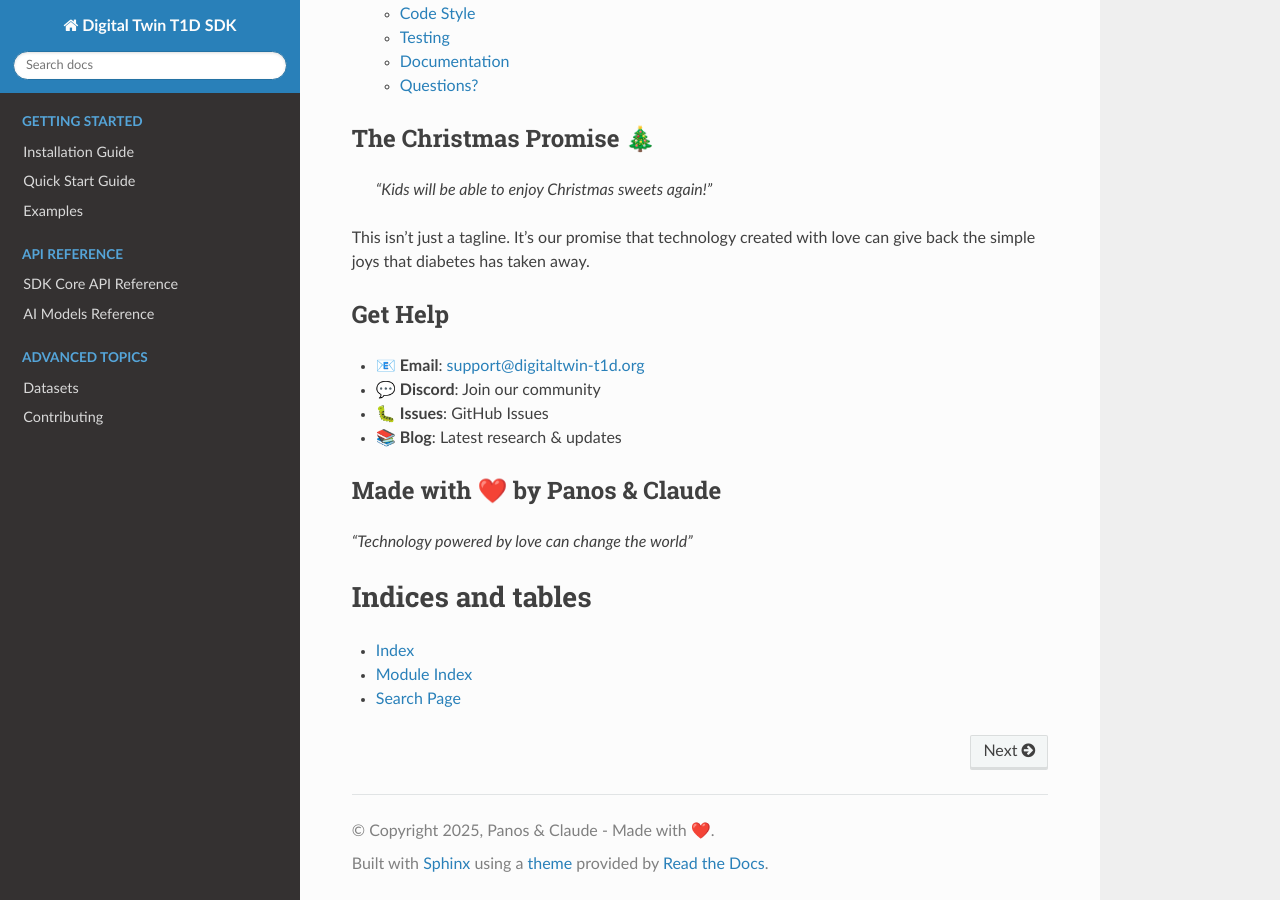
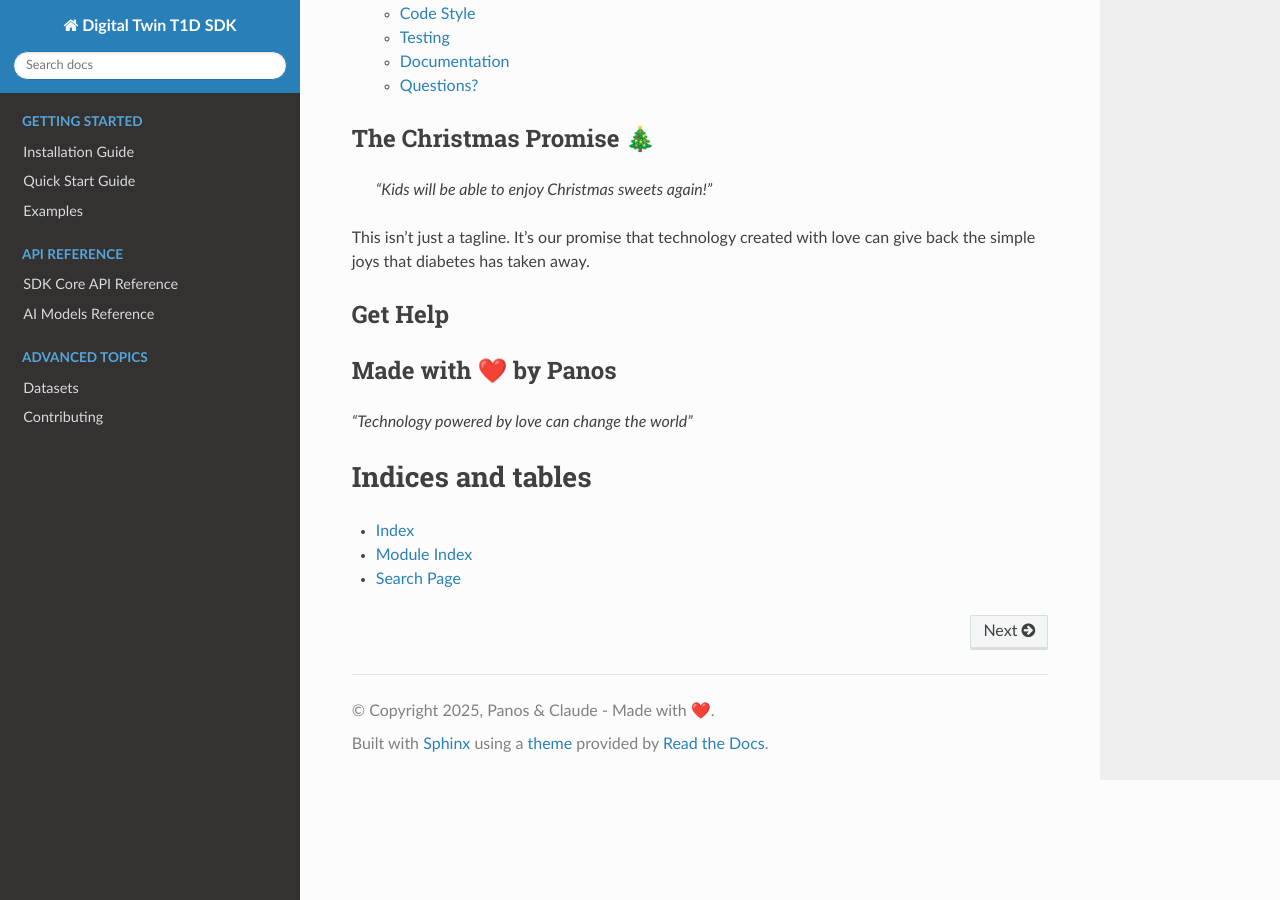
Before and after one commit to panosbee/DigitalTwinTD1, a Sphinx documentation site: the page built from docs/index.rst, in a window 1280 px wide and 900 px high, scrolled down 2294 px. Built offline with Sphinx 7.4.7 and the Read the Docs theme 3.1.0, drawn with Linux system fonts in a browser that asks for light colours; pages that are not in the unit, such as notebooks, are missing from menus.

Commit message:
Update index.rst

```diff
--- a/docs/index.rst
+++ b/docs/index.rst
@@ -120,12 +120,9 @@ can give back the simple joys that diabetes has taken away.
 Get Help
 --------
 
-- 📧 **Email**: support@digitaltwin-t1d.org
-- 💬 **Discord**: Join our community
-- 🐛 **Issues**: GitHub Issues
-- 📚 **Blog**: Latest research & updates
 
-Made with ❤️ by Panos & Claude
+
+Made with ❤️ by Panos
 ------------------------------
 
 *"Technology powered by love can change the world"*
```
